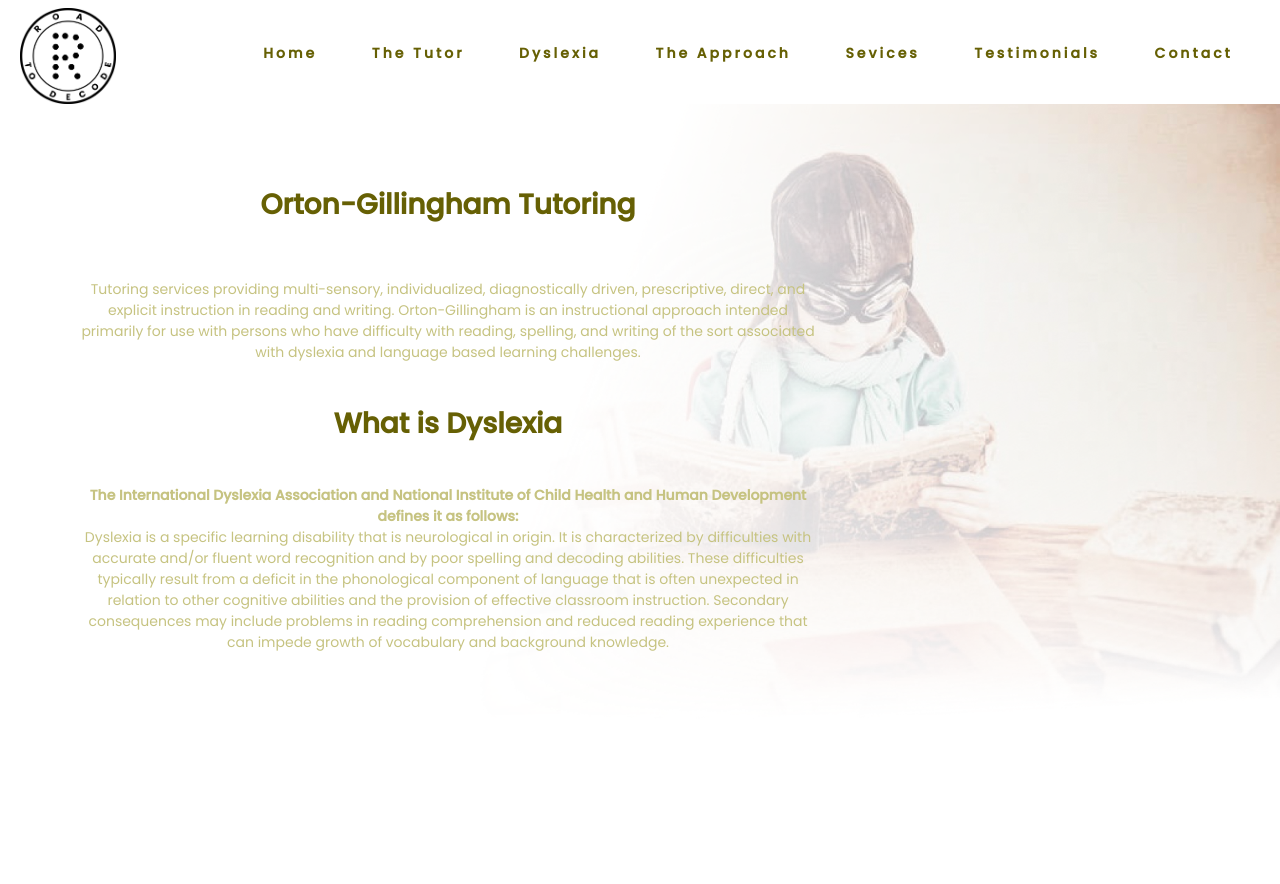
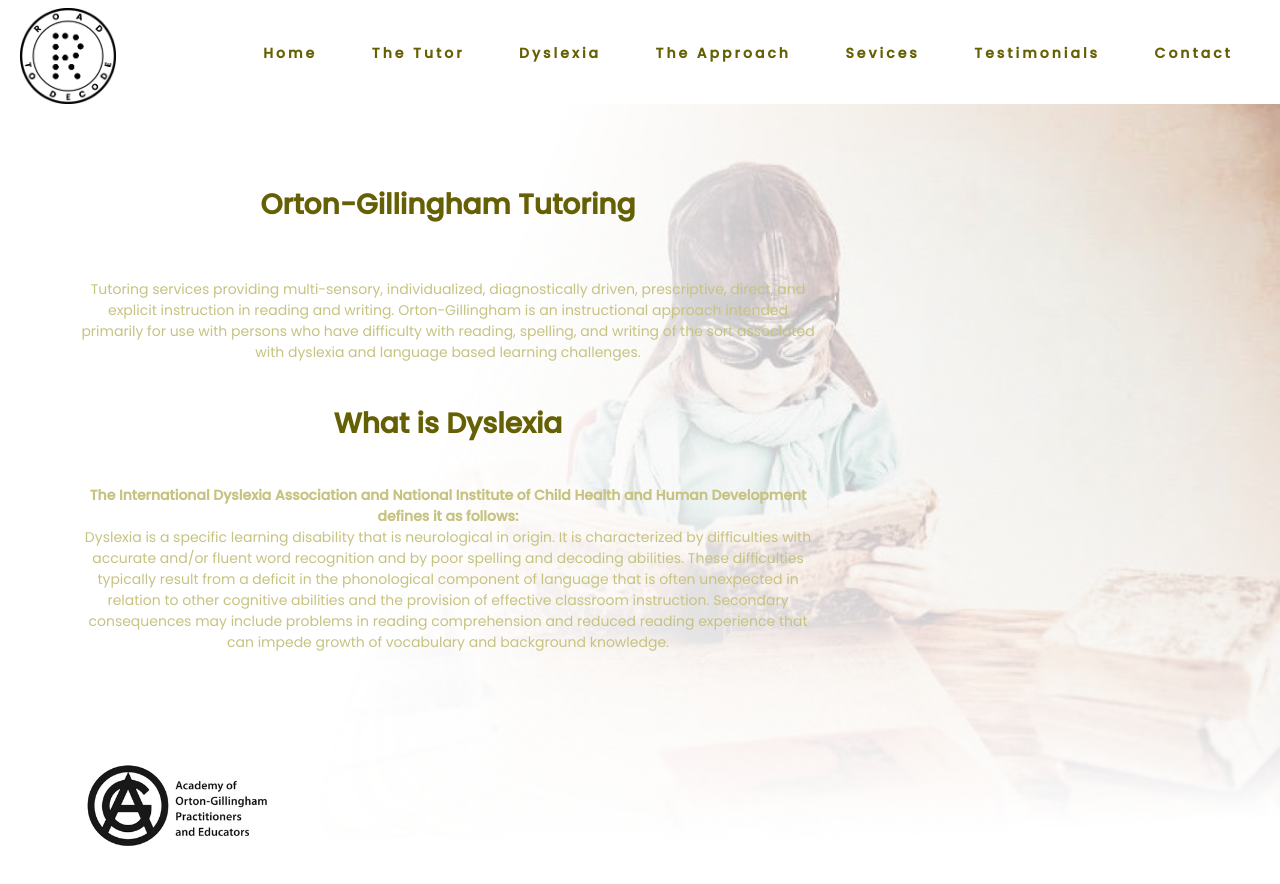
Before and after one commit to nikalomoiris/road-to-decode, a React (Create React App) app: page / in a window 1280 px wide. Shown: the top 884 px of the page. Before the commit the page ends 800 px from the top, so only its background shows below. Built offline with nearby package versions, Linux system fonts and the light colour scheme.

Commit message:
Added orton logo

```diff
--- a/src/App.css
+++ b/src/App.css
@@ -90,6 +90,16 @@ nav{
   "homedescription"
   "homedyslexiatitle"
   "homedyslexiadescription";
+}
+
+.orton-logo {
+  margin-top: 5vh;
+  justify-self: left;
+}
+
+.orton-logo img{
+  height: 12vh;
+  width: auto;
 }
 
 .home-title{
--- a/src/components/Home.js
+++ b/src/components/Home.js
@@ -33,6 +33,9 @@ export const Home = () => (
                 comprehension and reduced reading experience that can
                 impede growth of vocabulary and background knowledge.
             </p>
+            <div className="orton-logo">
+                <img src="orton-logo.jpeg" alt="orton gillingham logo" />
+            </div>
         </div>
     </div>
 );
```
Also changed, not shown: public/orton-logo.jpeg (added).
